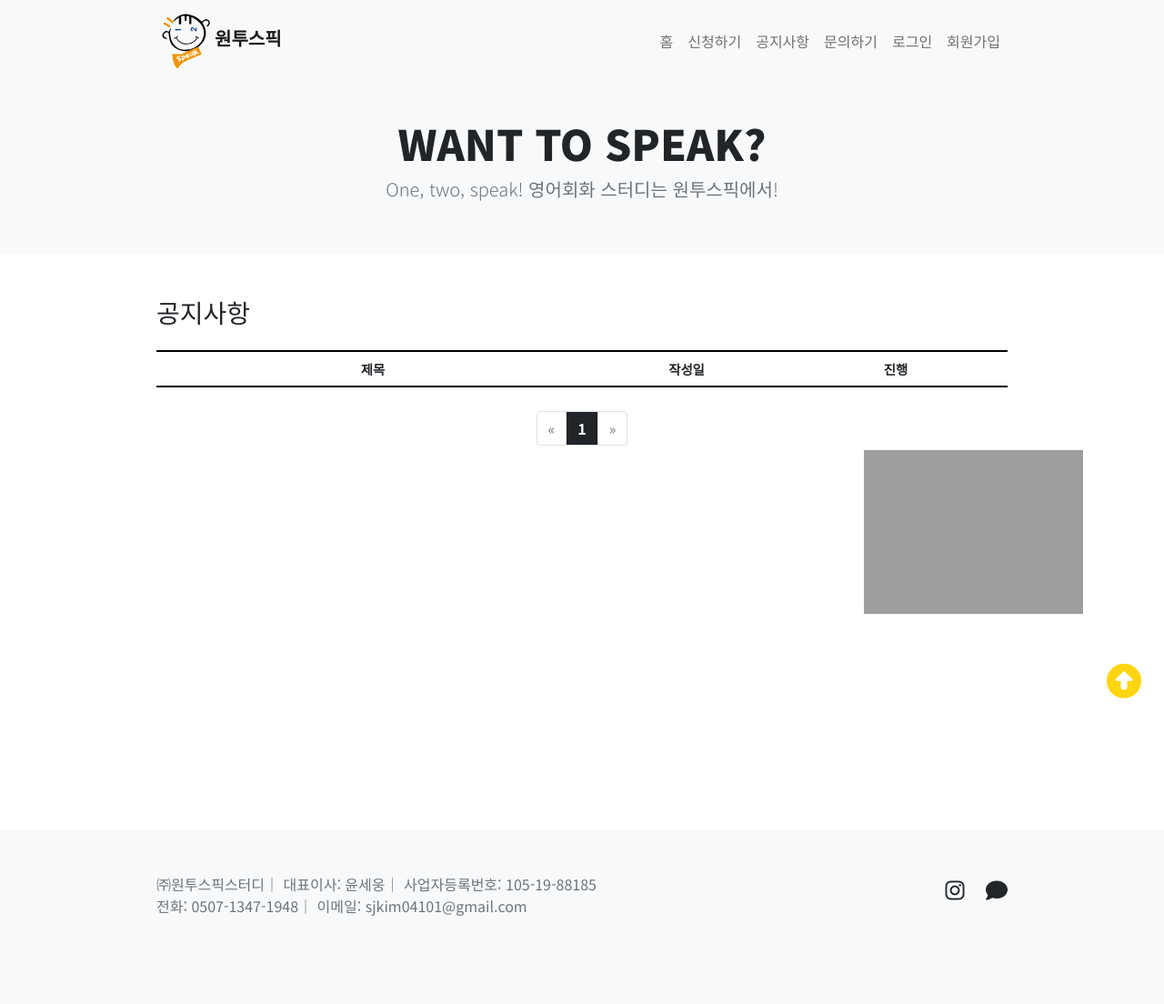
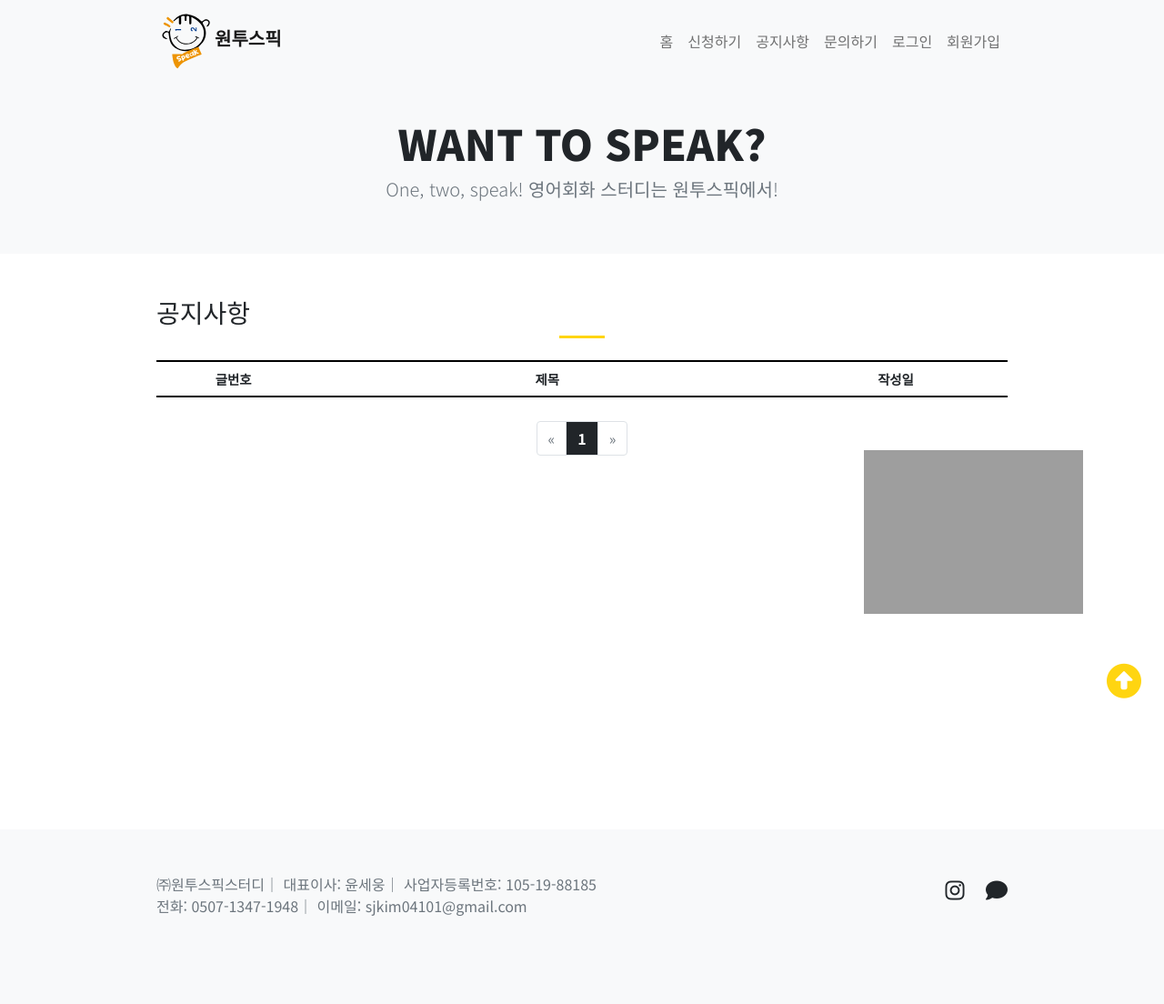
Before and after one commit to PPakSang/WTS, a Django app: page /category/notice/1 in a window 1280 px wide. Shown: the whole page at 91% size. Run offline with Django 3.2, Linux system fonts and the light colour scheme; data that the repository does not hold is empty; parts of the project's set-up code (start-up, migrations or seed data) failed here and were passed over; some libraries are stand-ins or nearby versions; grey boxes are pictures that could not be loaded.

Commit message:
공지사항 수정

```diff
--- a/WTS_web/templates/study/function/notice_view.html
+++ b/WTS_web/templates/study/function/notice_view.html
@@ -3,13 +3,14 @@
 <link rel="stylesheet" href="{% static 'index.css' %}">
 
 <div class="container qna">
-    <h3 class="menu_title mb-4 mt-5"> 공지사항</h3>
+    <h3 class="menu_title mt-5"> 공지사항</h3>
+    <div class="stick  mb-4"></div>
     <div class="divline"></div>
     <div class="qna_index">
         <ul class="p-2">
-            <li class="col-6" id="qna_title">제목</li>
+            <li class="col-2" id="qna_progress">글번호</li>
+            <li class="col-7" id="qna_title">제목</li>
             <li class="col-3" id="qna_date">작성일</li>
-            <li class="col-3" id="qna_progress">진행</li>
         </ul>
     </div>
     <div class="divline"></div>
```
